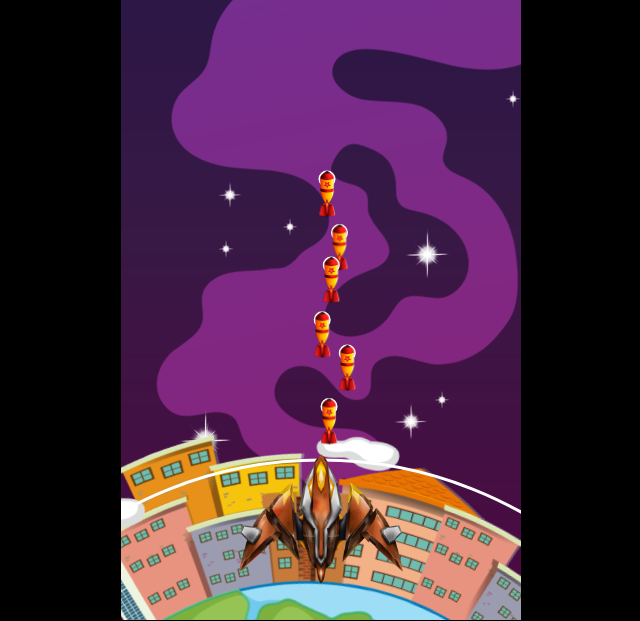
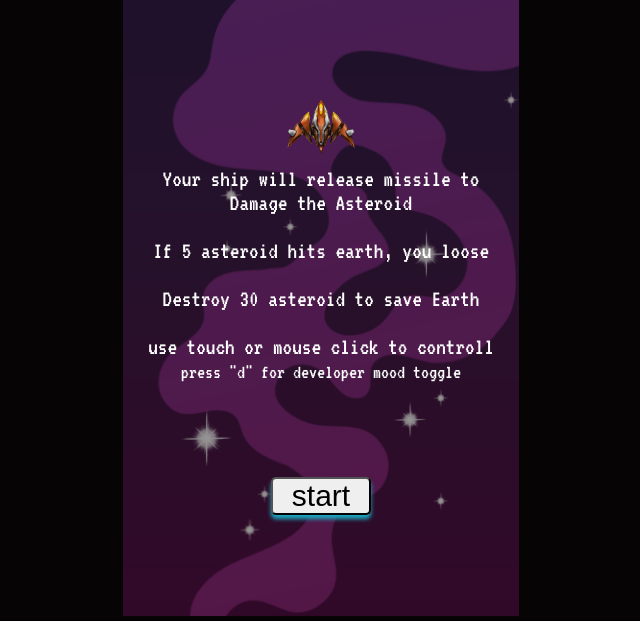
Before and after one commit to Antor1155/astro-destroyer-game, a plain HTML site: page index.html in a window 1280 px wide. Shown: the part 180-801 px from the top of the page, without its empty margins (319-959 px from the left). Drawn offline with Linux system fonts and the light colour scheme.

Commit message:
added ship picture in the instruction, now ship releases missile to damage the astroid

```diff
--- a/index.html
+++ b/index.html
@@ -28,13 +28,14 @@
             <h3 id="title"></h3>
         </div>
         <div>
-            <br>
-            <p>Your one click will <br>Damage the Asteroid</p>
+            <img id="ship" src="images/rocket.png" alt="space ship">
+            <p>Your ship will release missile to <br>Damage the Asteroid</p>
             <br>
             <p>If 5 asteroid hits earth, you loose</p>
             <br>
-            <p>Destroy 30 asteroid to be the hero for today</p>
+            <p>Destroy 30 asteroid to save Earth</p>
             <br>
+            <p>use touch or mouse click to controll</p>
             <small>press "d" for developer mood toggle</small>
         </div>
 
--- a/script.js
+++ b/script.js
@@ -27,7 +27,7 @@ window.addEventListener("load", function () {
 
     } else {
         // in landscape, scale with height ratio
-        const difference = innerHeight - canvas.height
+        const difference = innerHeight - canvas.height -10
         const newHeight = canvas.height + difference
         const ratio = (newHeight / canvas.height).toFixed(2)
 
@@ -387,12 +387,12 @@ window.addEventListener("load", function () {
             this.rocket = new Rocket(this)
             this.bullets = []
 
-            this.debug = true
+            this.debug = false
 
             this.score = 0
             this.damage = 0
-            this.winningScore = 300
-            this.loosingScore = 500
+            this.winningScore = 30
+            this.loosingScore = 5
             this.gameFinished = false
 
             this.explosion = [new Smoke(this, 300, 400)]
@@ -505,9 +505,9 @@ window.addEventListener("load", function () {
         animation(lastTime)
     })
 
-    //under construction
-    instruction.style.display = "none"
-    animation(lastTime)
+    //under construction or when mentaining the code
+    // instruction.style.display = "none"
+    // animation(lastTime)
 
     function handleGameOver(loose) {
         instruction.style.display = "flex"
--- a/style.css
+++ b/style.css
@@ -22,6 +22,10 @@ body{
 
 #asteroid, #explosions, #smoke, #earth, #rocket, #missile{
     display: none;
+}
+
+#ship{
+    width: 70px;
 }
 
 #instruction {
```
